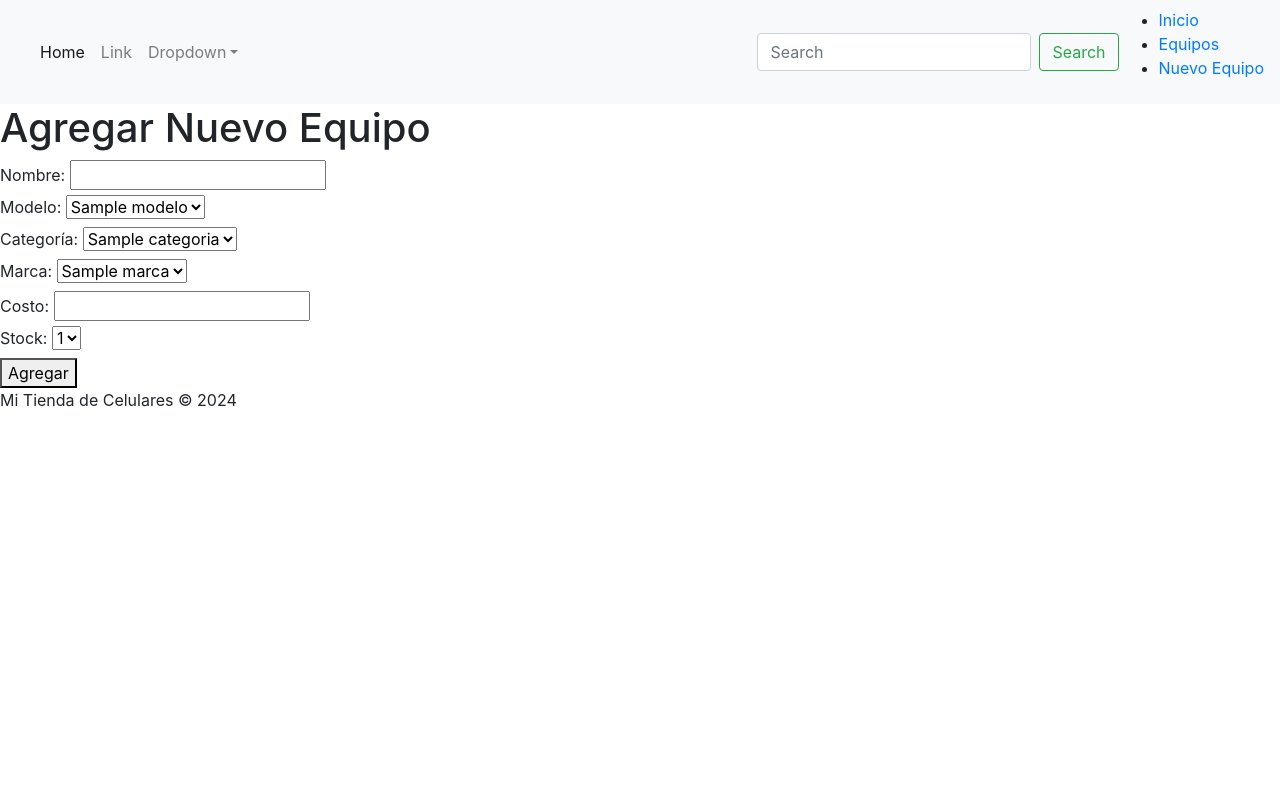
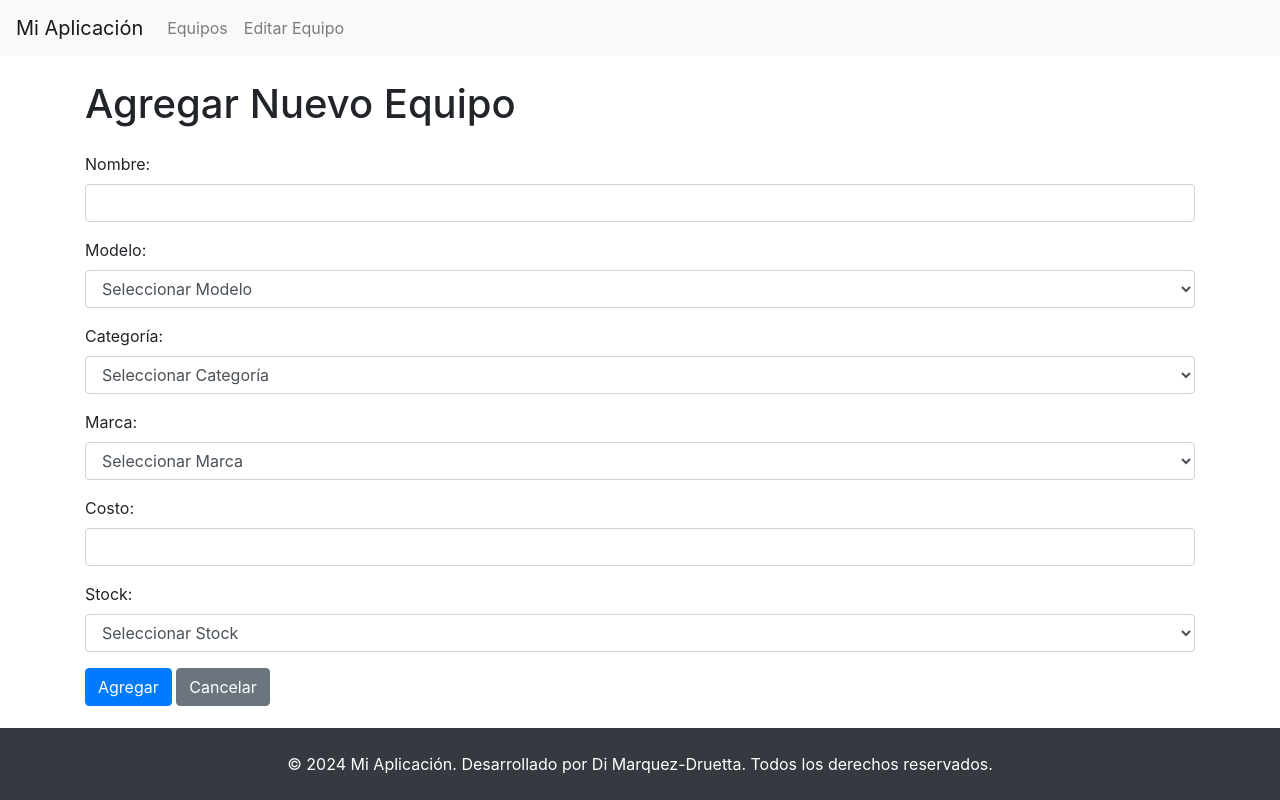
Before and after one commit to OctavioVictorio/venta-celulares, a Flask app: page /equipo/nuevo in a window 1280 px wide. Run offline with Flask 3, Linux system fonts and the light colour scheme; tables that the repository leaves empty hold one stand-in row (values such as "Sample post"); some libraries are stand-ins or nearby versions.

Commit message:
cambios 25/7

```diff
--- a/app.py
+++ b/app.py
@@ -1,4 +1,4 @@
-from flask import Flask, render_template, request, redirect
+from flask import Flask, render_template, request, redirect, url_for
 from flask_sqlalchemy import SQLAlchemy
 from flask_migrate import Migrate
 
@@ -6,11 +6,10 @@ app = Flask(__name__)
 app.config['SQLALCHEMY_DATABASE_URI'] = 'mysql+pymysql://root:@localhost/venta_celulares'
 app.config['SQLALCHEMY_TRACK_MODIFICATIONS'] = False
 
-
 db = SQLAlchemy(app)
 migrate = Migrate(app, db)
 
-from models import Equipo, Equipo, Modelo, Marca, Categoria, Stock
+from models import Equipo, Modelo, Marca, Categoria, Stock
 
 @app.route('/')
 def index():
@@ -29,57 +28,70 @@ def nuevo_equipo():
         categorias = Categoria.query.all()
         marcas = Marca.query.all()
         stocks = Stock.query.all()
+
+        print(f"Modelos: {modelos}")
+        print(f"Categorías: {categorias}")
+        print(f"Marcas: {marcas}")
+        print(f"Stocks: {stocks}")
+
         return render_template('nuevo_equipo.html', modelos=modelos, categorias=categorias, marcas=marcas, stocks=stocks)
 
     if request.method == 'POST':
-        data = request.form
-        nombre = data.get('nombre')
-        modelo_id = int(data.get('modelo_id'))
-        categoria_id = int(data.get('categoria_id'))
-        marca_id = int(data.get('marca_id'))
-        costo = float(data.get('costo'))
-        stock_id = int(data.get('stock_id'))
+        try:
+            data = request.form
+            nombre = data.get('nombre')
+            modelo_id = int(data.get('modelo_id'))
+            categoria_id = int(data.get('categoria_id'))
+            marca_id = int(data.get('marca_id'))
+            costo = float(data.get('costo'))
+            stock_id = int(data.get('stock_id'))
 
-        nuevo_equipo = Equipo(
-            nombre=nombre,
-            modelo_id=modelo_id,
-            categoria_id=categoria_id,
-            marca_id=marca_id,
-            costo=costo,
-            stock_id=stock_id
-        )
-        db.session.add(nuevo_equipo)
-        db.session.commit()
-        return redirect('/equipos')
+            nuevo_equipo = Equipo(
+                nombre=nombre,
+                modelo_id=modelo_id,
+                categoria_id=categoria_id,
+                marca_id=marca_id,
+                costo=costo,
+                stock_id=stock_id
+            )
+            db.session.add(nuevo_equipo)
+            db.session.commit()
+            return redirect(url_for('listar_equipos'))
+        except Exception as e:
+            print(f"Error al agregar nuevo equipo: {e}")
+            return render_template('nuevo_equipo.html', error="No se pudo agregar el nuevo equipo. Inténtalo de nuevo.")
 
-@app.route('/equipo/editar/<int:id>', methods=['GET', 'POST'])
+@app.route('/editar_equipo/<int:id>', methods=['GET', 'POST'])
 def editar_equipo(id):
     equipo = Equipo.query.get_or_404(id)
-
-    if request.method == 'POST':
-        equipo.nombre = request.form['nombre']
-        equipo.modelo_id = int(request.form['modelo_id'])
-        equipo.categoria_id = int(request.form['categoria_id'])
-        equipo.marca_id = int(request.form['marca_id'])
-        equipo.costo = float(request.form['costo'])
-        equipo.stock_id = int(request.form['stock_id'])
-
-        db.session.commit()
-        return redirect('/equipos')
-
     modelos = Modelo.query.all()
     categorias = Categoria.query.all()
     marcas = Marca.query.all()
     stocks = Stock.query.all()
+
+    if request.method == 'POST':
+        try:
+            equipo.nombre = request.form['nombre']
+            equipo.modelo_id = int(request.form['modelo_id'])
+            equipo.categoria_id = int(request.form['categoria_id'])
+            equipo.marca_id = int(request.form['marca_id'])
+            equipo.costo = float(request.form['costo'])
+            equipo.stock_id = int(request.form['stock_id'])
+
+            db.session.commit()
+            return redirect(url_for('listar_equipos'))
+        except Exception as e:
+            print(f"Error al actualizar el equipo: {e}")
+            return render_template('editar_equipo.html', equipo=equipo, modelos=modelos, categorias=categorias, marcas=marcas, stocks=stocks, error="No se pudo actualizar el equipo. Inténtalo de nuevo.")
+
     return render_template('editar_equipo.html', equipo=equipo, modelos=modelos, categorias=categorias, marcas=marcas, stocks=stocks)
 
 @app.route('/equipo/eliminar/<int:id>', methods=['POST'])
 def eliminar_equipo(id):
     equipo = Equipo.query.get_or_404(id)
-
     db.session.delete(equipo)
     db.session.commit()
-    return redirect('/equipos')
+    return redirect(url_for('listar_equipos'))
 
 if __name__ == '__main__':
     app.run(debug=True)
--- a/templates/base.html
+++ /dev/null
@@ -1,55 +0,0 @@
-<!doctype html>
-<html lang="en">
-    <head>
-        <title>{% block title %}Mi Tienda de Celulares{% endblock %}</title>
-        <!-- Required meta tags -->
-        <meta charset="utf-8">
-        <meta name="viewport" content="width=device-width, initial-scale=1, shrink-to-fit=no">
-
-        <!-- Bootstrap CSS -->
-        <link rel="stylesheet" href="https://stackpath.bootstrapcdn.com/bootstrap/4.3.1/css/bootstrap.min.css" integrity="sha384-ggOyR0iXCbMQv3Xipma34MD+dH/1fQ784/j6cY/iJTQUOhcWr7x9JvoRxT2MZw1T" crossorigin="anonymous">
-    </head>
-    <body>
-    <nav class="navbar navbar-expand-sm navbar-light bg-light">
-        <a class="navbar-brand" href="#"></a>
-        <button class="navbar-toggler d-lg-none" type="button" data-toggle="collapse" data-target="#collapsibleNavId" aria-controls="collapsibleNavId"
-            aria-expanded="false" aria-label="Toggle navigation">
-            <span class="navbar-toggler-icon"></span>
-        </button>
-        <div class="collapse navbar-collapse" id="collapsibleNavId">
-            <ul class="navbar-nav mr-auto mt-2 mt-lg-0">
-                <li class="nav-item active">
-                    <a class="nav-link" href="#">Home <span class="sr-only">(current)</span></a>
-                </li>
-                <li class="nav-item">
-                    <a class="nav-link" href="#">Link</a>
-                </li>
-                <li class="nav-item dropdown">
-                    <a class="nav-link dropdown-toggle" href="#" id="dropdownId" data-toggle="dropdown" aria-haspopup="true" aria-expanded="false">Dropdown</a>
-                    <div class="dropdown-menu" aria-labelledby="dropdownId">
-                        <a class="dropdown-item" href="#">Action 1</a>
-                        <a class="dropdown-item" href="#">Action 2</a>
-                    </div>
-                </li>
-            </ul>
-            <form class="form-inline my-2 my-lg-0">
-                <input class="form-control mr-sm-2" type="text" placeholder="Search">
-                <button class="btn btn-outline-success my-2 my-sm-0" type="submit">Search</button>
-            </form>
-        </div>
-        <ul>
-            <li><a href="/">Inicio</a></li>
-            <li><a href="/equipos">Equipos</a></li>
-            <li><a href="/equipo/nuevo">Nuevo Equipo</a></li>
-        </ul>
-    </nav>
-    <!-- Optional JavaScript -->
-    <!-- jQuery first, then Popper.js, then Bootstrap JS -->
-    <main>
-        {% block content %}{% endblock %}
-    </main>
-    <footer>
-        <p>Mi Tienda de Celulares © 2024</p>
-    </footer>
-    </body>
-</html>
--- a/templates/nuevo_equipo.html
+++ b/templates/nuevo_equipo.html
@@ -1,44 +1,61 @@
-{% extends "base.html" %}
+{% extends "template_base.html" %}
 
 {% block title %}Nuevo Equipo{% endblock %}
 
 {% block content %}
-<h1>Agregar Nuevo Equipo</h1>
+<h1 class="mb-4">Agregar Nuevo Equipo</h1>
 <form action="/equipo/nuevo" method="POST">
+    <div class="form-group">
         <label for="nombre">Nombre:</label>
-    <input type="text" id="nombre" name="nombre" required><br>
+        <input type="text" class="form-control" id="nombre" name="nombre" required>
+    </div>
 
+    <div class="form-group">
         <label for="modelo_id">Modelo:</label>
-    <select id="modelo_id" name="modelo_id">
+        <select class="form-control" id="modelo_id" name="modelo_id" required>
+            <option value="" disabled selected>Seleccionar Modelo</option>
             {% for modelo in modelos %}
             <option value="{{ modelo.id }}">{{ modelo.nombre }}</option>
             {% endfor %}
-    </select><br>
+        </select>
+    </div>
 
+    <div class="form-group">
         <label for="categoria_id">Categoría:</label>
-    <select id="categoria_id" name="categoria_id">
+        <select class="form-control" id="categoria_id" name="categoria_id" required>
+            <option value="" disabled selected>Seleccionar Categoría</option>
             {% for categoria in categorias %}
             <option value="{{ categoria.id }}">{{ categoria.nombre }}</option>
             {% endfor %}
-    </select><br>
+        </select>
+    </div>
 
+    <div class="form-group">
         <label for="marca_id">Marca:</label>
-    <select id="marca_id" name="marca_id">
+        <select class="form-control" id="marca_id" name="marca_id" required>
+            <option value="" disabled selected>Seleccionar Marca</option>
             {% for marca in marcas %}
             <option value="{{ marca.id }}">{{ marca.nombre }}</option>
             {% endfor %}
-    </select><br>
+        </select>
+    </div>
 
+    <div class="form-group">
         <label for="costo">Costo:</label>
-    <input type="number" step="0.01" id="costo" name="costo" required><br>
+        <input type="number" step="0.01" class="form-control" id="costo" name="costo" required>
+    </div>
 
+    <div class="form-group">
         <label for="stock_id">Stock:</label>
-    <select id="stock_id" name="stock_id">
+        <select class="form-control" id="stock_id" name="stock_id" required>
+            <option value="" disabled selected>Seleccionar Stock</option>
             {% for stock in stocks %}
             <option value="{{ stock.id }}">{{ stock.cantidad }}</option>
             {% endfor %}
-    </select><br>
+        </select>
+    </div>
 
-    <button type="submit">Agregar</button>
+    <button type="submit" class="btn btn-primary">Agregar</button>
+    <a href="/equipos" class="btn btn-secondary">Cancelar</a>
 </form>
 {% endblock %}
--- /dev/null
+++ b/templates/template_base.html
@@ -0,0 +1,43 @@
+<!doctype html>
+<html lang="es">
+<head>
+    <meta charset="UTF-8">
+    <meta name="viewport" content="width=device-width, initial-scale=1.0">
+    <title>{% block title %}Mi Aplicación{% endblock %}</title>
+    <!-- Bootstrap CSS -->
+    <link href="https://stackpath.bootstrapcdn.com/bootstrap/4.5.2/css/bootstrap.min.css" rel="stylesheet">
+    <!-- CSS personalizado -->
+    <link href="{{ url_for('static', filename='css/styles.css') }}" rel="stylesheet">
+</head>
+
+<body class="d-flex flex-column min-vh-100">
+    <nav class="navbar navbar-expand-lg navbar-light bg-light">
+        <a class="navbar-brand" href="/">Mi Aplicación</a>
+        <button class="navbar-toggler" type="button" data-toggle="collapse" data-target="#navbarNav" aria-controls="navbarNav" aria-expanded="false" aria-label="Toggle navigation">
+            <span class="navbar-toggler-icon"></span>
+        </button>
+        <div class="collapse navbar-collapse" id="navbarNav">
+            <ul class="navbar-nav mr-auto">
+                <li class="nav-item"><a class="nav-link" href="/equipos">Equipos</a></li>
+                <!-- Ajusta el enlace de edición según la necesidad -->
+                <li class="nav-item"><a class="nav-link" href="/editar_equipo/1">Editar Equipo</a></li>
+            </ul>
+        </div>
+    </nav>
+
+    <div class="container mt-4 flex-grow-1">
+        {% block content %}{% endblock %}
+    </div>
+
+    <footer class="footer bg-dark text-white py-4 mt-auto">
+        <div class="container text-center">
+            <span>&copy; 2024 Mi Aplicación. Desarrollado por Di Marquez-Druetta. Todos los derechos reservados.</span>
+        </div>
+    </footer>
+
+    <!-- JavaScript dependencies -->
+    <script src="https://code.jquery.com/jquery-3.5.1.slim.min.js"></script>
+    <script src="https://cdn.jsdelivr.net/npm/@popperjs/core@2.5.3/dist/umd/popper.min.js"></script>
+    <script src="https://stackpath.bootstrapcdn.com/bootstrap/4.5.2/js/bootstrap.min.js"></script>
+</body>
+</html>
```
Also changed, not shown: templates/editar_equipo.html (+33 -20 lines), templates/index.html (+17 -15 lines), templates/listar_equipos.html (+11 -9 lines). Lines whose indentation alone changed are shown as unchanged.
